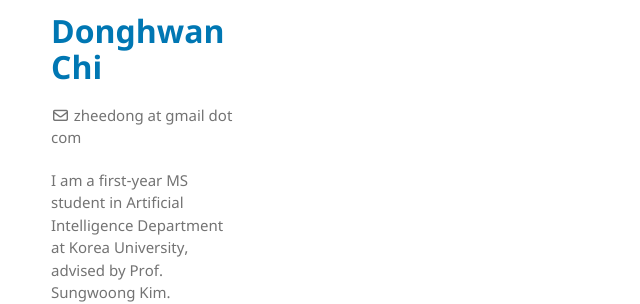
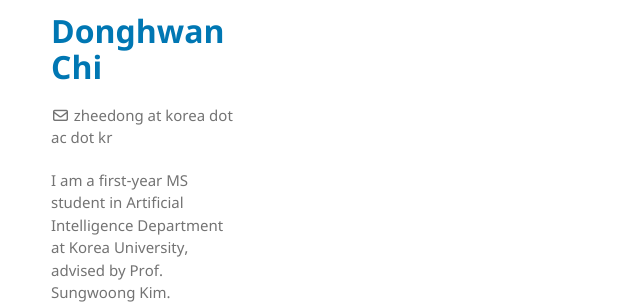
Before and after one commit to zheedong/zheedong.github.io, a Jekyll site: the page built from another-page.md, in a window 1280 px wide. Shown: the part 298-602 px from the top of the page, without its empty margins (159-799 px from the left). Built offline with Jekyll 4.4.1, drawn with Linux system fonts in a browser that asks for light colours.

Commit message:
email update

```diff
--- a/_config.yml
+++ b/_config.yml
@@ -1,6 +1,6 @@
 title: Donghwan Chi
 logo: /assets/img/logo.jpg
-email: zheedong at gmail dot com
+email: zheedong at korea dot ac dot kr
 description: I am a first-year MS student in Artificial Intelligence Department at Korea University, advised by Prof. Sungwoong Kim.
 show_downloads: false
 google_analytics: UA-108144808-1
```
